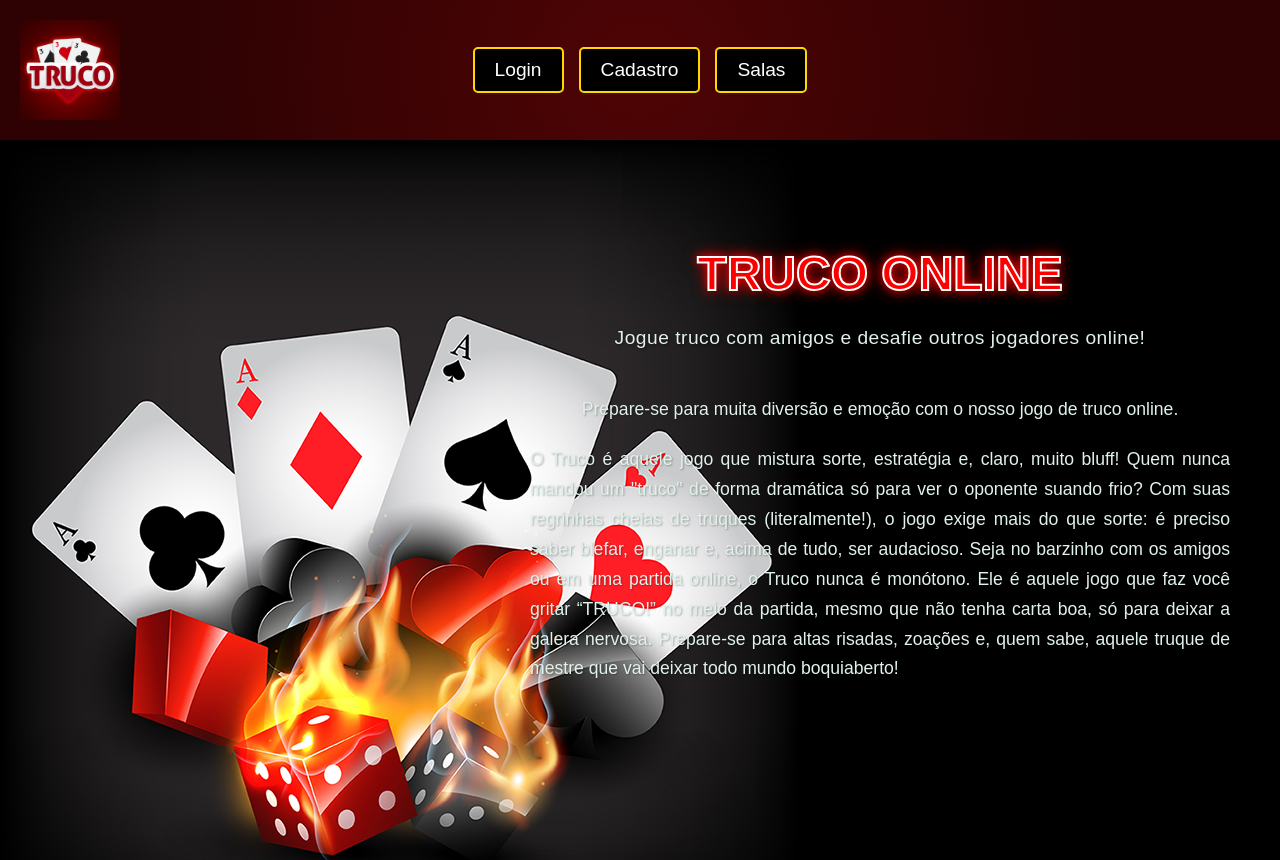
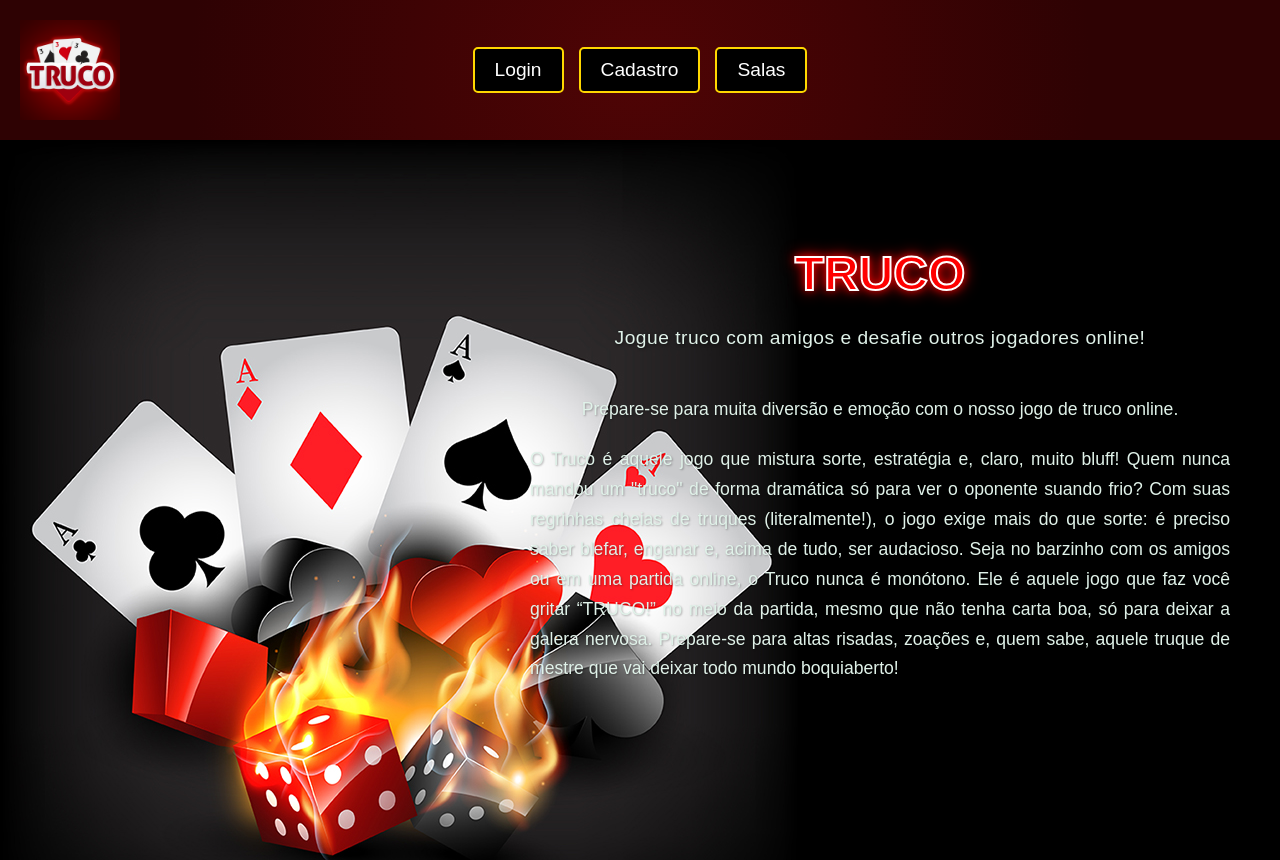
Before and after one commit to fipp-unoeste/atividade-bimestral-fipptruco-add, a Next.js app in the folder client/my-app/: page / in a window 1280 px wide. Built offline with nearby package versions, Linux system fonts and the light colour scheme.

Commit message:
alteracao title page principal

```diff
--- a/client/my-app/app/page.js
+++ b/client/my-app/app/page.js
@@ -52,7 +52,7 @@ export default function Home({children}) {
             </nav>
 
             <div style={styles.container}>
-                <h1 style={styles.title}>Truco Online</h1>
+                <h1 style={styles.title}>Truco</h1>
                 <p style={styles.description}>
                     Jogue truco com amigos e desafie outros jogadores online!
                 </p>
```
